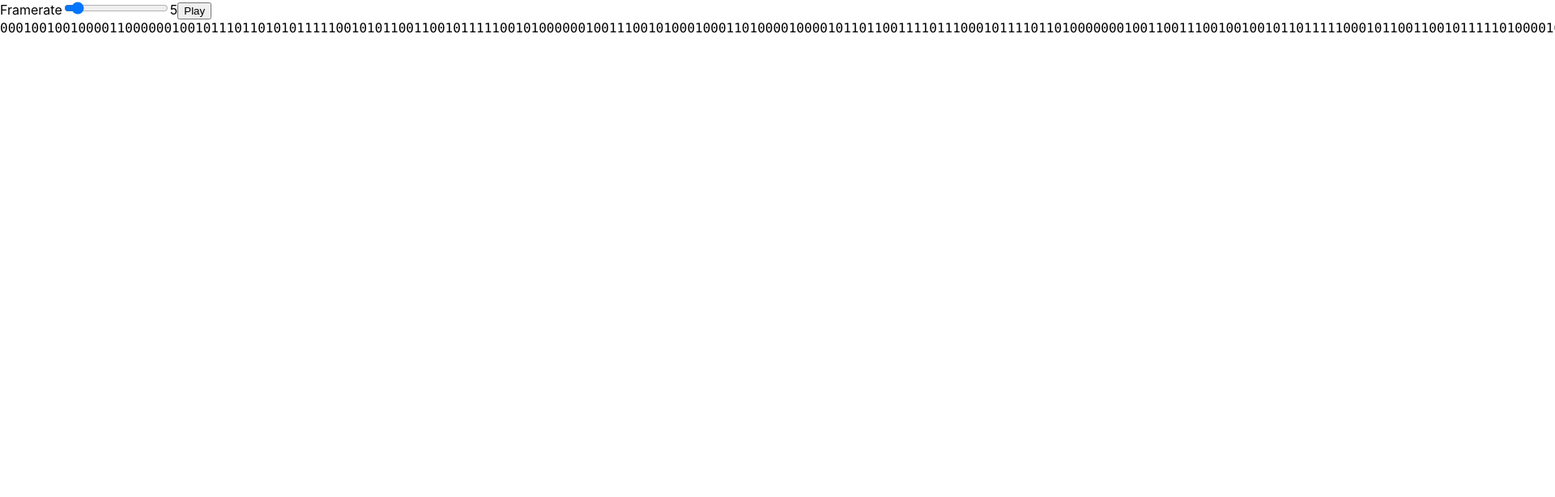
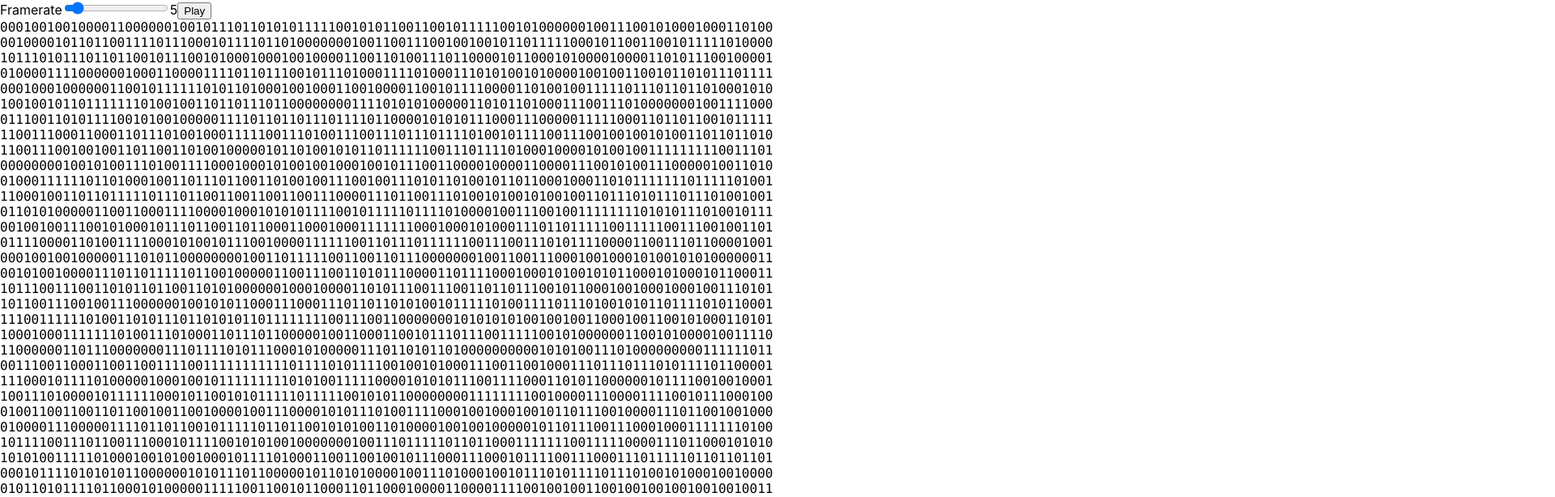
Before and after one commit to ahuth/conway3, a React (Create React App) app: page / in a window 1280 px wide. Shown: the top 614 px of the page at 81% size, 1920 px wide, since content can reach past the window. Built offline with nearby package versions, Linux system fonts and the light colour scheme.

Commit message:
Use CSS to show the cells in a grid

```diff
--- a/src/components/App.tsx
+++ b/src/components/App.tsx
@@ -3,7 +3,8 @@ import useFramerate from '../hooks/useFramerate';
 import useToggle from '../hooks/useToggle';
 import { create, from, randomize } from '../life/conway';
 
-const initial = randomize(create(100, 100));
+const size = 100;
+const initial = randomize(create(size, size));
 
 export default function App() {
   const [current, setCurrent] = useState(initial);
@@ -32,7 +33,15 @@ export default function App() {
       >
         {playing ? 'Stop' : 'Play'}
       </button>
-      <code>{current}</code>
+      <code style={styles.grid}>{current}</code>
     </div>
   );
 }
+
+const styles = {
+  grid: {
+    display: 'block',
+    maxWidth: `${size}ch`,
+    wordBreak: 'break-word',
+  },
+};
```
